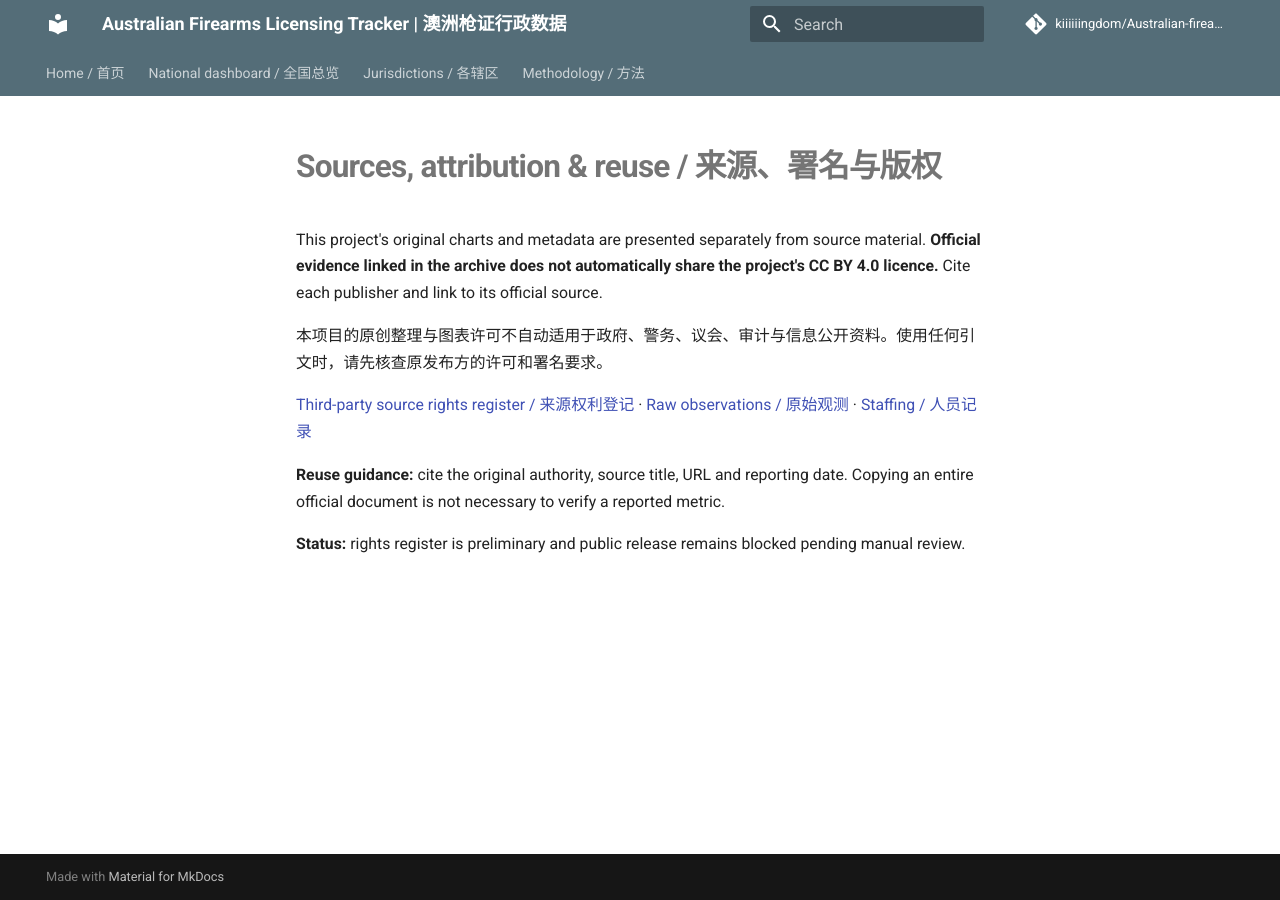
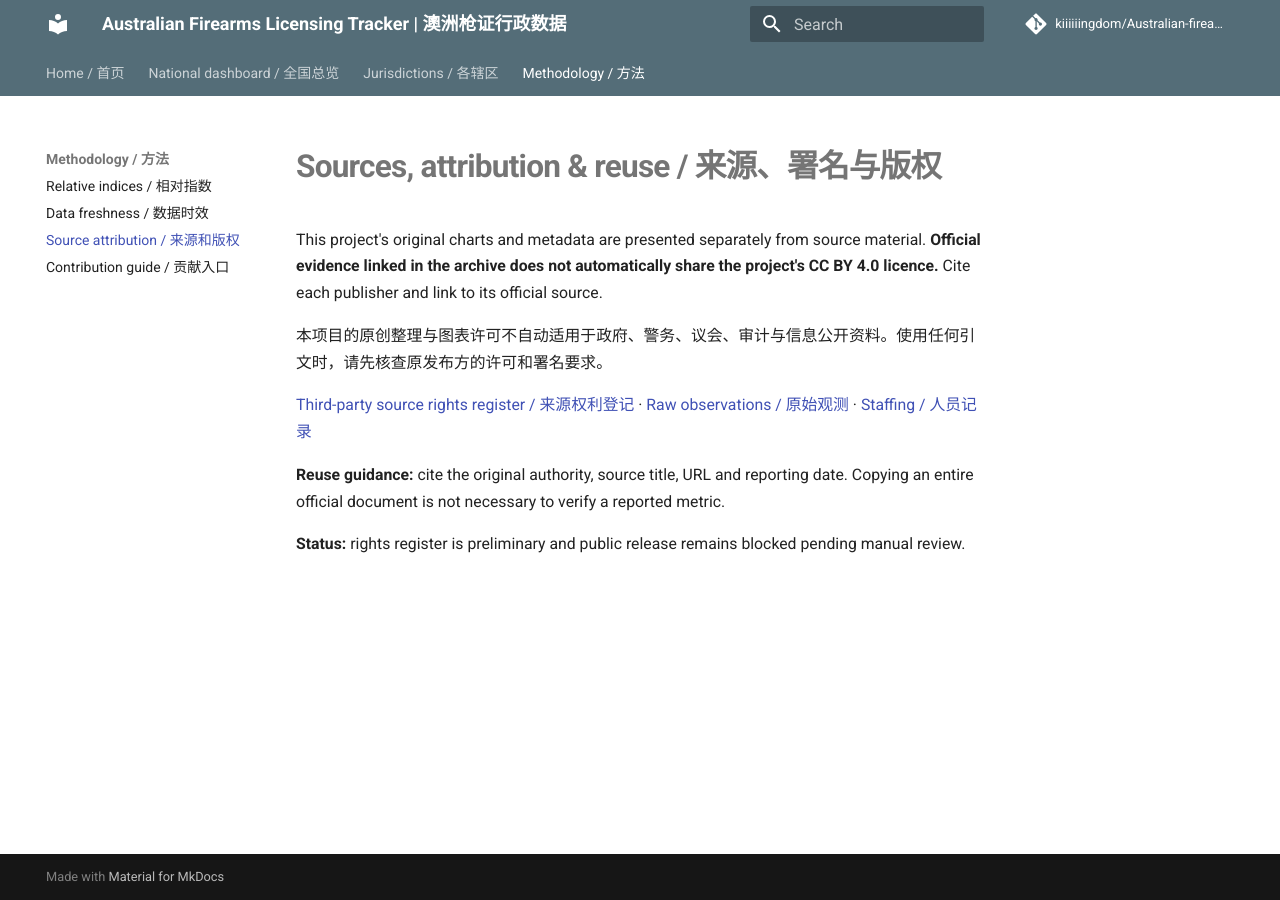
Before and after one commit to kiiiiiingdom/Australian-firearms-licensing-backlog-tracker, an MkDocs documentation site: the page built from docs/attribution.md, in a window 1280 px wide. Built offline with MkDocs 1.6.1 and Material for MkDocs 9.7.7, drawn with Linux system fonts in a browser that asks for light colours; comment, search, counter and statistics services are not loaded.

Commit message:
release: link attribution audit and enforce registry completeness in CI

```diff
--- a/mkdocs.yml
+++ b/mkdocs.yml
@@ -45,4 +45,5 @@ nav:
   - Methodology / 方法:
       - Relative indices / 相对指数: methodology/comparison-indices.md
       - Data freshness / 数据时效: methodology/data-freshness.md
+      - Source attribution / 来源和版权: attribution.md
       - Contribution guide / 贡献入口: contribute.md
```
